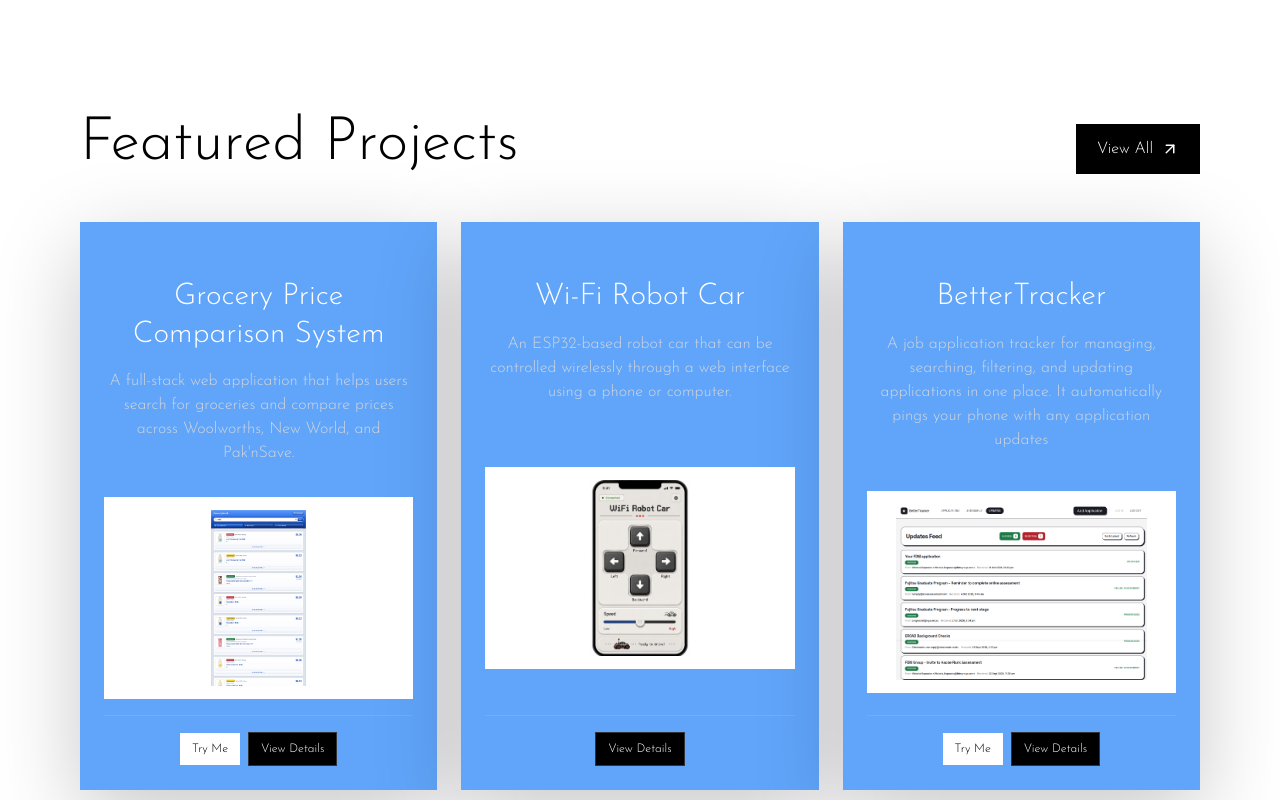
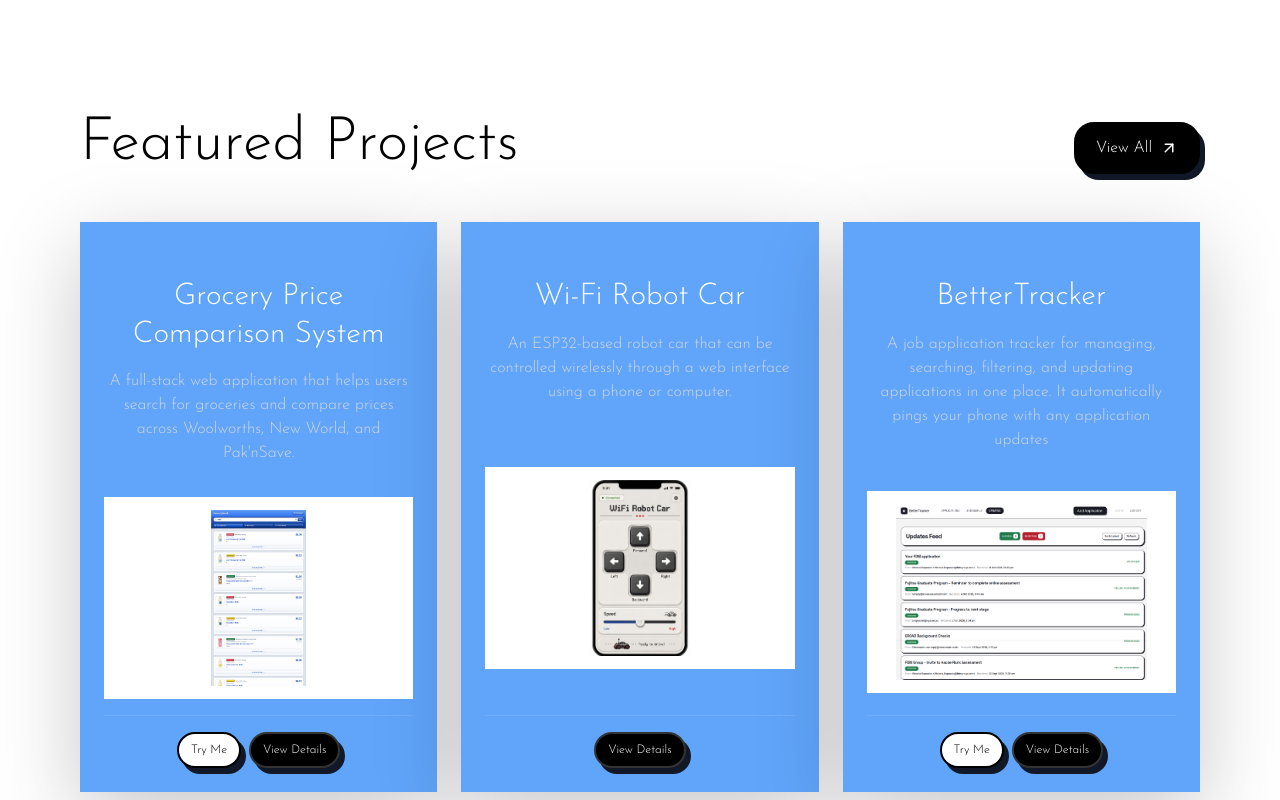
Before and after one commit to hemish-patel5/portfolio, a React (Vite) app: page / in a window 1280 px wide. Shown: the part 800-1600 px from the top of the page. Built offline with nearby package versions, Linux system fonts and the light colour scheme.

Commit message:
Updated All button stylng in Home page

```diff
--- a/src/components/sections/FeaturedProjects.jsx
+++ b/src/components/sections/FeaturedProjects.jsx
@@ -19,7 +19,7 @@ export default function FeaturedProjects() {
           </div>
           <Link
             to="/projects"
-            className="focus-lift inline-flex w-fit bg-black items-center gap-2  border border-black/20 px-5 py-3 font-bold text-white hover:text-blue-300"
+            className="press-button inline-flex w-fit items-center gap-2 bg-black px-5 py-3 font-bold text-white hover:text-blue-300"
           >
             View All
             <ArrowUpRight size={18} />
@@ -55,7 +55,7 @@ export default function FeaturedProjects() {
                     href={p.link}
                     target="_blank"
                     rel="noopener noreferrer"
-                    className="focus-lift bg-white px-3 py-2 text-xs font-bold text-black hover:bg-gray-200"
+                    className="press-button bg-white px-3 py-2 text-xs font-bold text-black hover:bg-gray-200"
                   >
                     Try Me
                   </a>
@@ -64,7 +64,7 @@ export default function FeaturedProjects() {
                   href={p.github}
                   target="_blank"
                   rel="noopener noreferrer"
-                  className="focus-lift border border-white/20 bg-black px-3 py-2 text-xs font-bold text-white hover:border-blue-300"
+                  className="press-button border-white/20 bg-black px-3 py-2 text-xs font-bold text-white hover:border-blue-300"
                 >
                   View Details
                 </a>
--- a/src/components/sections/Hero.jsx
+++ b/src/components/sections/Hero.jsx
@@ -26,13 +26,13 @@ export default function Hero() {
             <div className="mt-8 flex flex-wrap gap-4 lg:mt-10 lg:gap-5">
               <Link
                 to="/projects"
-                className="rounded-[1.25rem] border-2 border-black bg-white px-6 py-3 text-lg font-bold text-black shadow-[5px_6px_0_#111827] transition duration-150 ease-out hover:translate-x-[3px] hover:translate-y-[4px] hover:scale-[0.98] hover:text-blue-500 hover:shadow-[2px_2px_0_#111827] active:translate-x-[5px] active:translate-y-[6px] active:scale-[0.96] active:shadow-none lg:rounded-[1.5rem] lg:px-8 lg:py-4 lg:text-xl"
+                className="press-button bg-white px-6 py-3 text-lg font-bold text-black hover:text-blue-500 lg:rounded-[1.5rem] lg:px-8 lg:py-4 lg:text-xl"
               >
                 View Projects
               </Link>
               <Link
                 to="/contact"
-                className="rounded-[1.25rem] border-2 border-black bg-white px-6 py-3 text-lg font-bold text-black shadow-[5px_6px_0_#111827] transition duration-150 ease-out hover:translate-x-[3px] hover:translate-y-[4px] hover:scale-[0.98] hover:text-blue-500 hover:shadow-[2px_2px_0_#111827] active:translate-x-[5px] active:translate-y-[6px] active:scale-[0.96] active:shadow-none lg:rounded-[1.5rem] lg:px-8 lg:py-4 lg:text-xl"
+                className="press-button bg-white px-6 py-3 text-lg font-bold text-black hover:text-blue-500 lg:rounded-[1.5rem] lg:px-8 lg:py-4 lg:text-xl"
               >
                 Get in Touch
               </Link>
--- a/src/components/sections/Touch.jsx
+++ b/src/components/sections/Touch.jsx
@@ -15,7 +15,7 @@ export default function CTA() {
           </p>
           <Link
             to="/contact"
-            className="focus-lift mt-5 inline-flex w-fit items-center gap-2 bg-blue-400 px-6 py-4 font-bold text-white hover:bg-blue-500"
+            className="press-button mt-5 inline-flex w-fit items-center gap-2 bg-blue-400 px-6 py-4 font-bold text-white hover:bg-blue-500"
           >
             Contact Me
             <ArrowRight size={18} />
--- a/src/index.css
+++ b/src/index.css
@@ -196,6 +196,30 @@
     transform: translateY(-4px);
   }
 
+  .press-button {
+    border-width: 2px;
+    border-style: solid;
+    border-color: #000000;
+    border-radius: 1.25rem;
+    box-shadow: 5px 6px 0 #111827;
+    transition:
+      transform 150ms ease-out,
+      box-shadow 150ms ease-out,
+      background-color 150ms ease-out,
+      border-color 150ms ease-out,
+      color 150ms ease-out;
+  }
+
+  .press-button:hover {
+    transform: translate(3px, 4px) scale(0.98);
+    box-shadow: 2px 2px 0 #111827;
+  }
+
+  .press-button:active {
+    transform: translate(5px, 6px) scale(0.96);
+    box-shadow: none;
+  }
+
   .typing-name {
     display: inline-block;
     width: 0;
@@ -230,6 +254,15 @@
     transition: none;
   }
 
+  .press-button {
+    transition: none;
+  }
+
+  .press-button:hover,
+  .press-button:active {
+    transform: none;
+  }
+
   .typing-name {
     width: 11ch;
     animation: none;
```
